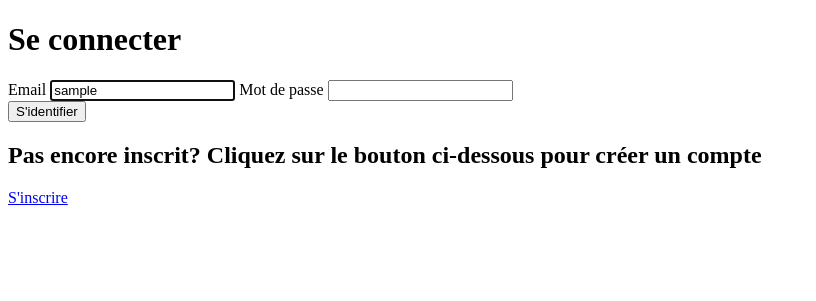
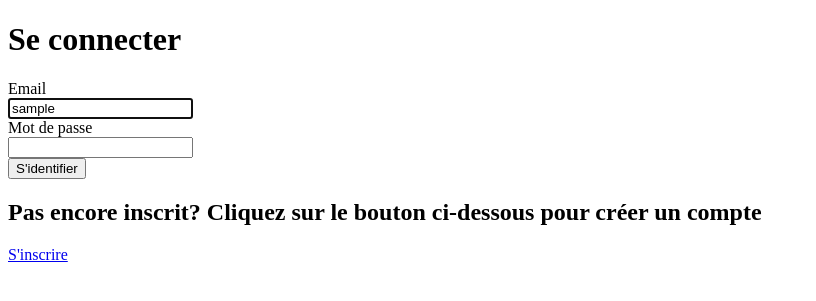
Before and after one commit to Toua45/keolis_hackathon, a Symfony app: template templates/security/login.html.twig in a window 1280 px wide. Shown: the top 301 px of the page, without its empty margins (0-816 px from the left). Run offline with Twig, Linux system fonts and the light colour scheme; the template is opened without the code that fills it: most values are stand-ins (such as "Sample title", 1, 10 or a date in 2020); some libraries are stand-ins or nearby versions.

Commit message:
Fix profile done

```diff
--- a/assets/css/app.scss
+++ b/assets/css/app.scss
@@ -172,7 +172,6 @@ body {
 }
 /* connexion"*/
 
-
 .box-login-p-login {
     text-align: center;
 }
--- a/src/Entity/User.php
+++ b/src/Entity/User.php
@@ -47,6 +47,7 @@ class User implements UserInterface
         $this->travels = new ArrayCollection();
     }
 
+    /**
      * @ORM\Column(type="string", length=255)
      */
     private $firstname;
@@ -159,6 +160,7 @@ class User implements UserInterface
             $this->travels[] = $travel;
             $travel->setUser($this);
         }
+    }
 
     public function getFirstname(): ?string
     {
@@ -182,6 +184,7 @@ class User implements UserInterface
                 $travel->setUser(null);
             }
         }
+    }
 
     public function getLastname(): ?string
     {
--- a/src/Service/MapService.php
+++ b/src/Service/MapService.php
@@ -9,13 +9,13 @@ class MapService
     public function getInfoStations(): array
     {
         // TODO uncomment when api keolis up
-        /**$client = HttpClient::create();
-        $response = $client->request('GET', 'https://data.orleans-metropole.fr/api/records/1.0/search/?dataset=liste-des-stations-velo-2018-orleans-metropole&rows=35&sort=-id');
+        $client = HttpClient::create();
+        $response = $client->request('GET', 'https://data.orleans-metropole.fr/api/records/1.0/search/?apikey=289cad31eb950033126984e663a0e35a82394938ea542d4cabf4c095&dataset=liste-des-stations-velo-2018-orleans-metropole&rows=35');
         $content = $response->toArray();
         for($i=0; $i<count($content['records']); $i++){
             $infoStations[] = $content['records'][$i]['fields'];
         }
-        return $infoStations;**/
+        return $infoStations;
 
         return [];
     }
--- a/src/Service/ParkingService.php
+++ b/src/Service/ParkingService.php
@@ -10,13 +10,13 @@ class ParkingService
     {
 
         // TODO uncomment when api keolis up
-        /**$client = HttpClient::create();
-        $response = $client->request('GET', 'https://data.orleans-metropole.fr/api/records/1.0/search/?dataset=mobilite-places-disponibles-parkings-en-temps-reel&rows=25');
+        $client = HttpClient::create();
+        $response = $client->request('GET', 'https://data.orleans-metropole.fr/api/records/1.0/search/?apikey=289cad31eb950033126984e663a0e35a82394938ea542d4cabf4c095&dataset=mobilite-places-disponibles-parkings-en-temps-reel&rows=25');
         $content = $response->toArray();
         for($i=0; $i<count($content['records']); $i++){
             $infoParking[] = $content['records'][$i]['fields'];
         }
-        return $infoParking;**/
+        return $infoParking;
         return [];
     }
 }
--- a/templates/security/login.html.twig
+++ b/templates/security/login.html.twig
@@ -16,10 +16,22 @@
     <div class="box-login-p-login">
         <h1 class="h3 mb-3 font-weight-normal sign-in-h1">Se connecter</h1>
         <label for="inputEmail">Email</label>
+        <div class="container mb-3">
+            <div class="row">
+        <div class="col-lg">
         <input type="email" value="{{ last_username }}" name="email" id="inputEmail" class="form-control" required autofocus>
+        </div>
+            </div>
+        </div>
+
         <label for="inputPassword">Mot de passe</label>
+        <div class="container">
+            <div class="row">
+        <div class="col-lg">
         <input type="password" name="password" id="inputPassword" class="form-control" required>
-
+        </div>
+            </div>
+        </div>
         <input type="hidden" name="_csrf_token"
                value="{{ csrf_token('authenticate') }}"
         >
@@ -42,6 +54,7 @@
             <h2 class="avis-not-sub-login">Pas encore inscrit? Cliquez sur le bouton ci-dessous pour créer un compte</h2>
             <a class="btn btn-lg btn-primary" href="{{ path('app_register') }}">S'inscrire</a>
         </div>
-    </form>
-</div>
+    </div>
+</form>
+
 {% endblock %}
```
Also changed, not shown: src/Service/StationService.php (+0 -9 lines), templates/map.html.twig (+5 -5 lines).
